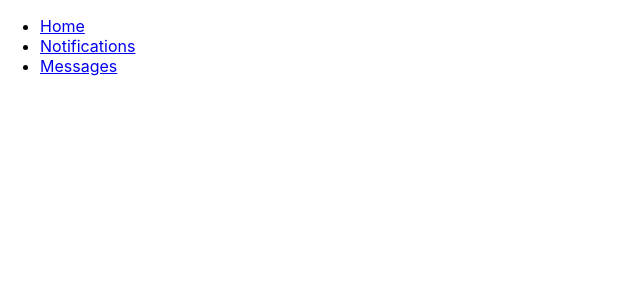
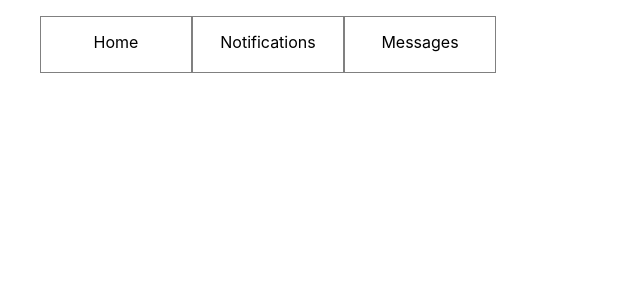
Before and after one commit to jeremyjosol/social-media, a React (Create React App) app: page / in a window 1280 px wide. Shown: the top 300 px of the page, without its empty margins (0-640 px from the left). Built offline with nearby package versions, Linux system fonts and the light colour scheme.

Commit message:
Align Navbar + add styles

```diff
--- a/src/index.css
+++ b/src/index.css
@@ -11,3 +11,23 @@ code {
   font-family: source-code-pro, Menlo, Monaco, Consolas, 'Courier New',
     monospace;
 }
+
+.navbar {
+  list-style: none;
+  padding: 0;
+}
+
+.navbar li {
+  display: inline-block;
+  border: 1px solid grey;
+  padding-top: 15px;
+  width: 150px;
+  height: 40px;
+  text-align: center;
+}
+
+.navbar a {
+  text-decoration: none;
+  color: #000;
+  margin-top:
+}
```
